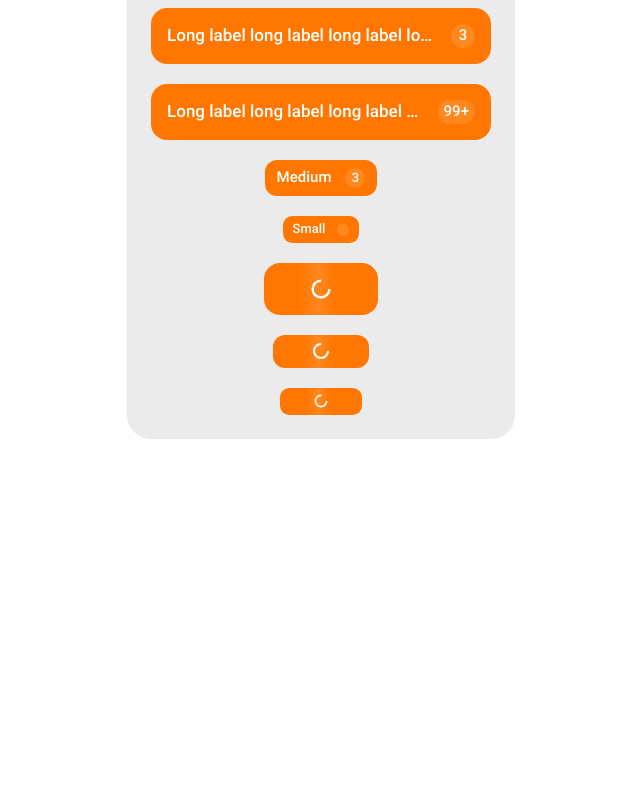
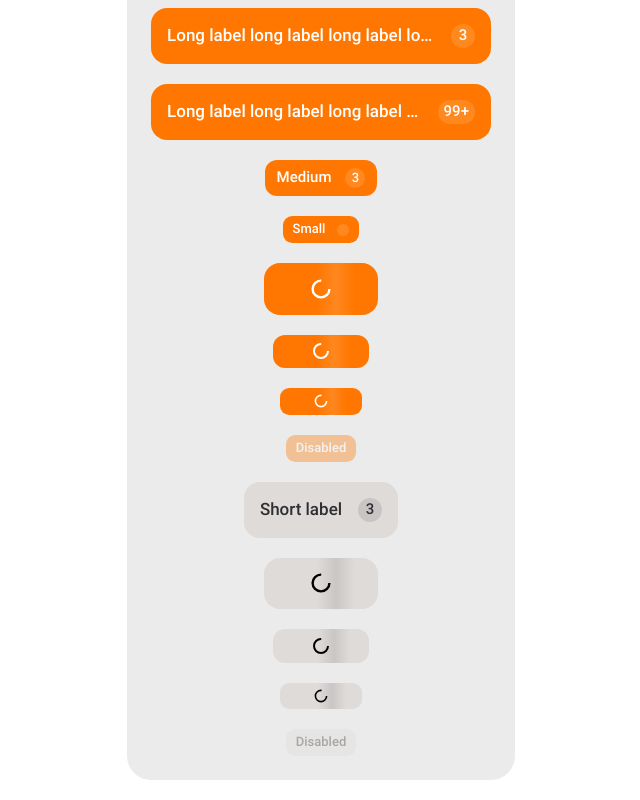
Before and after one commit to Bellerofonty/compound-components-demo, a React (Create React App) app: page / in a window 1280 px wide. Shown: the part 455-1255 px from the top of the page, without its empty margins (319-959 px from the left). Before the commit the page ends 914 px from the top, so only its background shows below. Built offline with nearby package versions, Linux system fonts and the light colour scheme.

Commit message:
styles: primary, secondary, disabled

```diff
--- a/src/components/Button.tsx
+++ b/src/components/Button.tsx
@@ -39,19 +39,24 @@ const useButtonGroupContext = () => {
 }
 
 export const Button = ({ children, props }: ButtonGroupProps) => {
-    let classes = ['button', `size${props.buttonSize}`]
+    let classes = ['button', `size${props.buttonSize}`, `${props.buttonStyle}`]
     if (props.state === 'loading') {
         classes.push('loading')
+    } else if (props.state === 'disabled') {
+        classes.push('disabled')
     }
 
     return (
         <ButtonGroupContext.Provider value={{props}}>
             <button
                 className={classes.join(' ')}
-                onClick={(e) => props.onButtonClick && props.onButtonClick(e.currentTarget)}
+                onClick={(e) => props.state !== "disabled" ?
+                    props.onButtonClick && props.onButtonClick(e.currentTarget) :
+                    () => {}
+                }
             >
                 {children}
-                <div className="overlay"/>
+                <div className="overlay" />
             </button>
         </ButtonGroupContext.Provider>
     )
@@ -59,8 +64,7 @@ export const Button = ({ children, props }: ButtonGroupProps) => {
 
 const Label = () => {
     const {props} = useButtonGroupContext()
-    return <div className="label">{props.label}
-    </div>
+    return <div className="label">{props.label}</div>
 }
 Button.Label = Label
 
@@ -84,17 +88,21 @@ const Counter = () => {
         }
     }
 
-    return <div className={`counter size${props.counterSize}`}>
-        <div className="quantity">{quantity}</div>
-    </div>
+    return (
+        <div className={`counter size${props.counterSize}`}>
+            <div className="quantity">{quantity}</div>
+        </div>
+    )
 }
 Button.Counter = Counter
 
 const Loader = () => {
     // const {props} = useButtonGroupContext()
-    return (<>
-        <img src={loader} className="loader" alt="loader" />
-        <div className="shimmer" />
-    </>)
+    return (
+        <>
+            <img src={loader} className="loader" alt="loader" />
+            <div className="shimmer" />
+        </>
+    )
 }
 Button.Loader = Loader
--- a/src/components/DemoCardActive.tsx
+++ b/src/components/DemoCardActive.tsx
@@ -10,7 +10,7 @@ export const DemoCardActive = () => {
     }
 
     return (
-        <div className="product-card">
+        <div className="demo-card">
             <Button
                 props={{
                     label: "Increase counter",
--- a/src/components/DemoCardStatic.tsx
+++ b/src/components/DemoCardStatic.tsx
@@ -3,7 +3,7 @@ import {Button} from './Button'
 
 export const DemoCardStatic = () => {
     return (
-        <div className="product-card">
+        <div className="demo-card">
             <Button
                 props={{
                     label: "Short label",
@@ -146,6 +146,80 @@ export const DemoCardStatic = () => {
                 <Button.Label />
                 <Button.Loader />
             </Button>
+            <Button
+                props={{
+                    label: "Disabled",
+                    buttonStyle: "primary",
+                    buttonSize: 28,
+                    state: "disabled",
+                    counter: false
+                }}
+            >
+                <Button.Label />
+                <Button.Loader />
+            </Button>
+            <Button
+                props={{
+                    label: "Short label",
+                    buttonStyle: "secondary",
+                    buttonSize: 56,
+                    state: "enabled",
+                    counter: true,
+                    quantity: 3,
+                    counterSize: 24,
+                }}
+            >
+                <Button.Label />
+                <Button.Counter />
+            </Button>
+            <Button
+                props={{
+                    label: "Short label",
+                    buttonStyle: "secondary",
+                    buttonSize: 56,
+                    state: "loading",
+                    counter: false
+                }}
+            >
+                <Button.Label />
+                <Button.Loader />
+            </Button>
+            <Button
+                props={{
+                    label: "Short label",
+                    buttonStyle: "secondary",
+                    buttonSize: 36,
+                    state: "loading",
+                    counter: false
+                }}
+            >
+                <Button.Label />
+                <Button.Loader />
+            </Button>
+            <Button
+                props={{
+                    label: "Short label",
+                    buttonStyle: "secondary",
+                    buttonSize: 28,
+                    state: "loading",
+                    counter: false
+                }}
+            >
+                <Button.Label />
+                <Button.Loader />
+            </Button>
+            <Button
+                props={{
+                    label: "Disabled",
+                    buttonStyle: "secondary",
+                    buttonSize: 28,
+                    state: "disabled",
+                    counter: false
+                }}
+            >
+                <Button.Label />
+                <Button.Loader />
+            </Button>
         </div>
     )
 }
--- a/src/index.css
+++ b/src/index.css
@@ -19,19 +19,74 @@ body {
   justify-content: center;
   min-height: 100vh;
 }
+.demo-card {
+  display: flex;
+  flex-direction: column;
+  align-items: center;
+  justify-content: space-evenly;
+  height: fit-content;
+  width: 340px;
+  background-color: #ebebeb;
+  border-radius: 24px;
+  padding: 24px;
+  margin-bottom: 20px;
+}
+.demo-card:first-child {
+  margin-top: 20px;
+}
+.demo-card > .button {
+  margin-bottom: 20px;
+}
+.demo-card > .button:last-child {
+  margin-bottom: 0;
+}
 .button {
   display: flex;
   max-width: 100%;
   width: fit-content;
   height: fit-content;
   border: none;
-  background: #f70;
   align-items: center;
   font-family: 'Roboto', sans-serif;
   font-weight: 500;
   white-space: nowrap;
   overflow: hidden;
   position: relative;
+}
+.button.primary {
+  background: #f70;
+}
+.button.primary .overlay {
+  background-color: #fff;
+}
+.button.primary .shimmer {
+  background-image: linear-gradient(90deg, rgba(255,0,0,0), #fff, rgba(255,0,0,0));
+}
+.button.primary .label,
+.button.primary .counter {
+  color: #fff;
+}
+.button.primary .counter {
+  background: rgba(255,255,255,0.12);
+}
+.button.secondary {
+  background: rgba(131,102,86,0.122);
+}
+.button.secondary .overlay {
+  background-color: #2e2f33;
+}
+.button.secondary .shimmer {
+  background-image: linear-gradient(90deg, rgba(255,0,0,0), #2e2f33, rgba(255,0,0,0));
+}
+.button.secondary .label,
+.button.secondary .counter {
+  color: #2e2f33;
+}
+.button.secondary .counter {
+  background: rgba(46,47,51,0.12);
+}
+.button.secondary .loader {
+  filter: brightness(0) invert(0%) sepia(0%) saturate(27%) hue-rotate(102deg) brightness(103%) contrast(106%);
 }
 .button .overlay {
   position: absolute;
@@ -40,7 +95,6 @@ body {
   left: 0;
   width: 100%;
   height: 100%;
-  background-color: #fff;
   opacity: 0;
 }
 .button .loader {
@@ -68,7 +122,6 @@ body {
   top: 0;
   left: -33%;
   z-index: 200;
-  background-image: linear-gradient(90deg, rgba(255,0,0,0), #fff, rgba(255,0,0,0));
   opacity: 0.12;
   width: 33%;
   height: 100%;
@@ -76,6 +129,9 @@ body {
   animation-timing-function: linear;
   animation-duration: 1000ms;
   animation-iteration-count: infinite;
+}
+.button.disabled {
+  opacity: 0.36;
 }
 .button.size56 {
   padding: 16px;
@@ -108,18 +164,15 @@ body {
   height: 16px;
 }
 .button .label {
-  color: #fff;
   text-overflow: ellipsis;
   overflow: hidden;
 }
 .button .counter {
-  color: #fff;
   border-radius: 12px;
   display: flex;
   align-items: center;
   justify-content: center;
   margin-left: 8px;
-  background: rgba(255,255,255,0.122);
   flex-shrink: 0;
 }
 .button .counter.size24 {
@@ -192,46 +245,25 @@ body {
     left: 100%;
   }
 }
-.button:hover .label,
-.button:hover .counter {
+.button:not(.disabled):hover .label,
+.button:not(.disabled):hover .counter {
   transform: scale(1.05);
   -timing-function: cubic-bezier(0, -0.3, 0.5, 1.3);
   transition-duration: 500ms;
 }
-.button:hover .overlay {
+.button:not(.disabled):hover .overlay {
   opacity: 0.12;
   -timing-function: cubic-bezier(0, -0.3, 0.5, 1.3);
   transition-duration: 500ms;
 }
-.button:active .label,
-.button:active .counter {
+.button:not(.disabled):active .label,
+.button:not(.disabled):active .counter {
   transform: scale(0.95);
   -timing-function: cubic-bezier(0, -0.3, 0.5, 1.3);
   transition-duration: 500ms;
 }
-.button:active .overlay {
+.button:not(.disabled):active .overlay {
   opacity: 0.2;
   -timing-function: cubic-bezier(0, -0.3, 0.5, 1.3);
   transition-duration: 500ms;
 }
-.product-card {
-  display: flex;
-  flex-direction: column;
-  align-items: center;
-  justify-content: space-evenly;
-  height: fit-content;
-  width: 340px;
-  background-color: #ebebeb;
-  border-radius: 24px;
-  padding: 24px;
-  margin-bottom: 20px;
-}
-.product-card:first-child {
-  margin-top: 20px;
-}
-.product-card > .button {
-  margin-bottom: 20px;
-}
-.product-card > .button:last-child {
-  margin-bottom: 0;
-}
--- a/src/index.styl
+++ b/src/index.styl
@@ -20,7 +20,33 @@ body
   justify-content center
   min-height 100vh
 
-button-text-color = #FFFFFF
+.demo-card
+  display flex
+  flex-direction column
+  align-items center
+  justify-content space-evenly
+  height fit-content
+  width 340px
+  background-color #ebebeb
+  border-radius 24px
+  padding 24px
+  margin-bottom 20px
+  &:first-child
+    margin-top 20px
+
+  & > .button
+    margin-bottom 20px
+  & > .button:last-child
+    margin-bottom 0
+
+button-color-primary = #FF7700
+button-text-color-primary = #FFFFFF
+
+button-color-secondary = #8366561F
+button-text-color-secondary = #2E2F33
+counter-color-secondary = #836656
+
+color-transparent = rgba(255, 0, 0, 0)
 
 .button
   display flex
@@ -28,13 +54,40 @@ button-text-color = #FFFFFF
   width fit-content
   height fit-content
   border none
-  background #FF7700
   align-items center
   font-family 'Roboto', sans-serif
   font-weight 500
-  white-space: nowrap
+  white-space nowrap
   overflow hidden
   position relative
+
+  &.primary
+    background button-color-primary
+
+    .overlay
+      background-color button-text-color-primary
+    .shimmer
+      background-image linear-gradient(90deg, color-transparent, button-text-color-primary, color-transparent)
+    .label
+    .counter
+      color button-text-color-primary
+    .counter
+      background rgba(button-text-color-primary, .12)
+
+  &.secondary
+    background button-color-secondary
+
+    .overlay
+      background-color button-text-color-secondary
+    .shimmer
+      background-image linear-gradient(90deg, color-transparent, button-text-color-secondary, color-transparent)
+    .label
+    .counter
+      color button-text-color-secondary
+    .counter
+      background rgba(button-text-color-secondary, .12)
+    .loader
+      filter brightness(0) invert(0%) sepia(0%) saturate(27%) hue-rotate(102deg) brightness(103%) contrast(106%)
 
   .overlay
     position absolute
@@ -43,7 +96,6 @@ button-text-color = #FFFFFF
     left 0
     width 100%
     height 100%
-    background-color button-text-color
     opacity 0
 
   .loader
@@ -76,7 +128,6 @@ button-text-color = #FFFFFF
       top 0
       left -33%
       z-index 200
-      background-image linear-gradient(90deg, rgba(255, 0, 0, 0), button-text-color, rgba(255, 0, 0, 0));
       opacity 0.12
       width 33%
       height 100%
@@ -84,6 +135,9 @@ button-text-color = #FFFFFF
       animation-timing-function linear
       animation-duration 1000ms
       animation-iteration-count infinite
+
+  &.disabled
+    opacity 0.36
 
   &.size56
     padding 16px
@@ -113,18 +167,15 @@ button-text-color = #FFFFFF
       height 16px
 
   .label
-    color button-text-color
     text-overflow ellipsis
-    overflow: hidden
+    overflow hidden
 
   .counter
-    color button-text-color
     border-radius 12px
     display flex
     align-items center
     justify-content center
     margin-left 8px
-    background: #FFFFFF1F
     flex-shrink 0
 
     &.size24
@@ -169,7 +220,7 @@ animation-settings()
   -timing-function cubic-bezier(0, -0.3, 0.5, 1.3)
   transition-duration 500 ms
 
-.button:hover
+.button:not(.disabled):hover
   .label
   .counter
     transform scale(1.05)
@@ -178,7 +229,7 @@ animation-settings()
     opacity 0.12
     animation-settings()
 
-.button:active
+.button:not(.disabled):active
   .label
   .counter
     transform scale(0.95)
@@ -186,22 +237,3 @@ animation-settings()
   .overlay
     opacity 0.2
     animation-settings()
-
-.product-card
-  display flex
-  flex-direction column
-  align-items center
-  justify-content: space-evenly;
-  height fit-content
-  width 340px
-  background-color #ebebeb
-  border-radius 24px
-  padding 24px
-  margin-bottom 20px
-  &:first-child
-    margin-top 20px
-
-  & > .button
-    margin-bottom 20px
-  & > .button:last-child
-    margin-bottom 0
```
